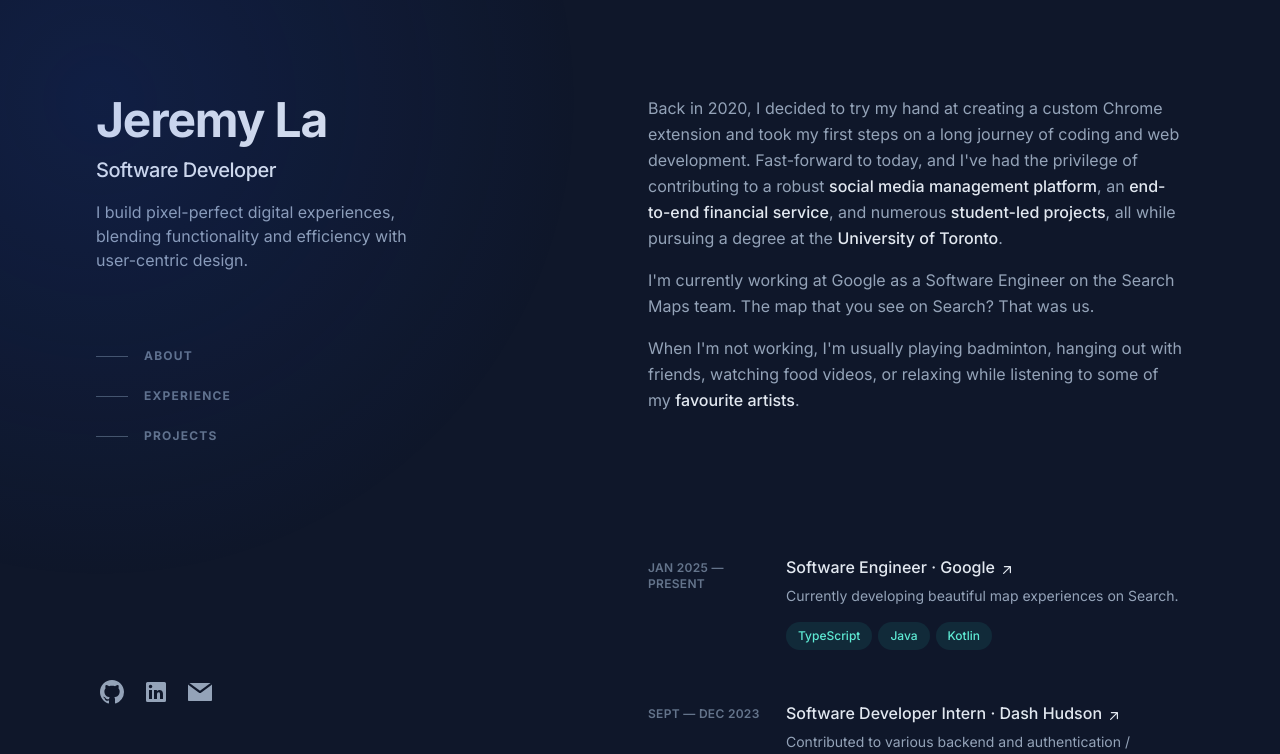
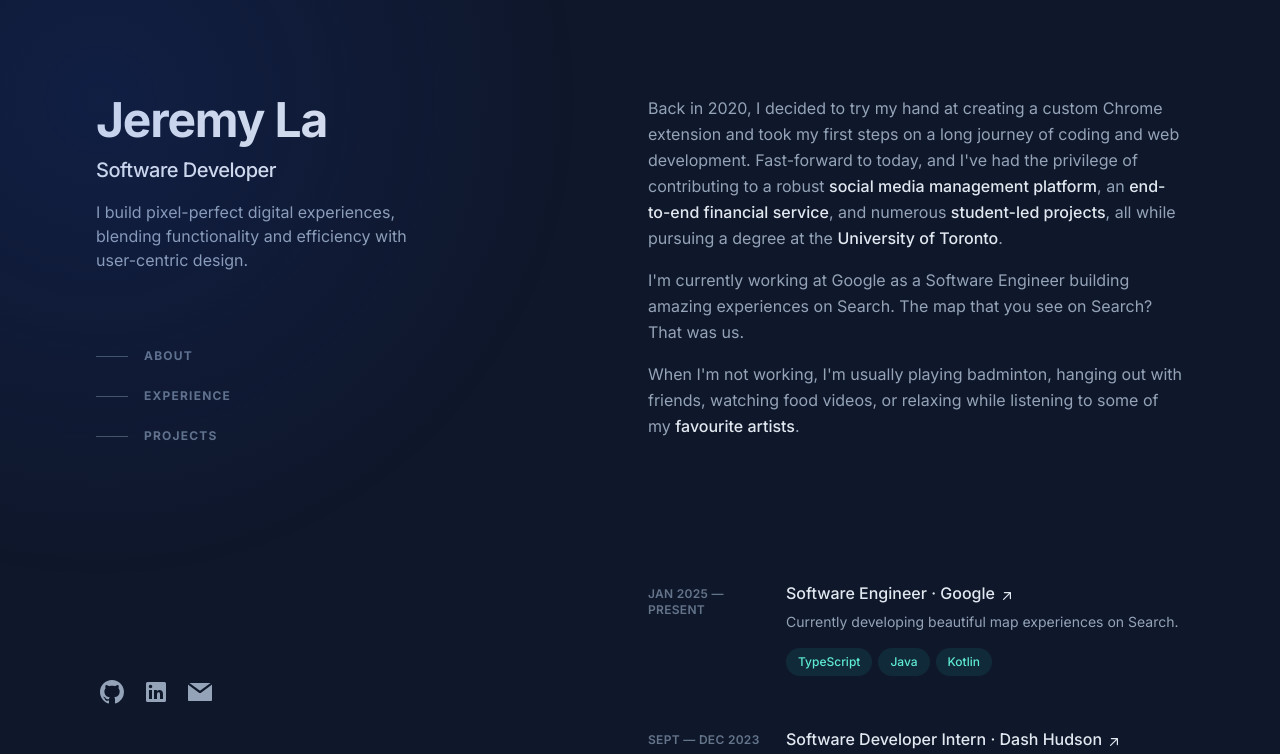
Before and after one commit to jelalalamy/jelalalamy, a Next.js app: page / in a window 1280 px wide. Shown: the top 754 px of the page. Built offline with nearby package versions, Linux system fonts and the light colour scheme.

Commit message:
Update About.tsx

```diff
--- a/src/app/components/main/About.tsx
+++ b/src/app/components/main/About.tsx
@@ -18,7 +18,7 @@
           .
         </p>
         <p className="mb-4">
-          I&apos;m currently working at Google as a Software Engineer on the Search Maps team. The map that you see on Search? That was us.
+          I&apos;m currently working at Google as a Software Engineer building amazing experiences on Search. The map that you see on Search? That was us.
         </p>
         <p className="mb-4">
           When I&apos;m not working, I&apos;m usually playing badminton, hanging out with friends, watching food videos, or relaxing while listening to some of my&nbsp;
```
